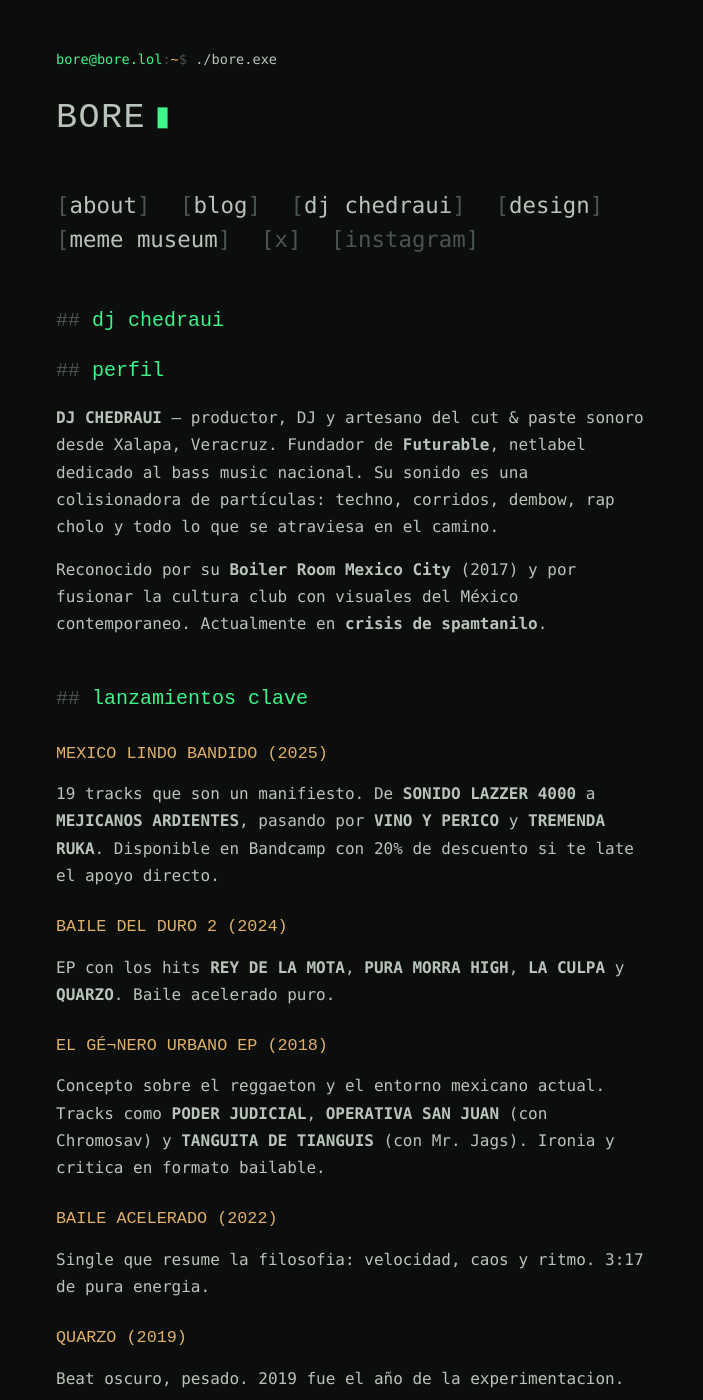
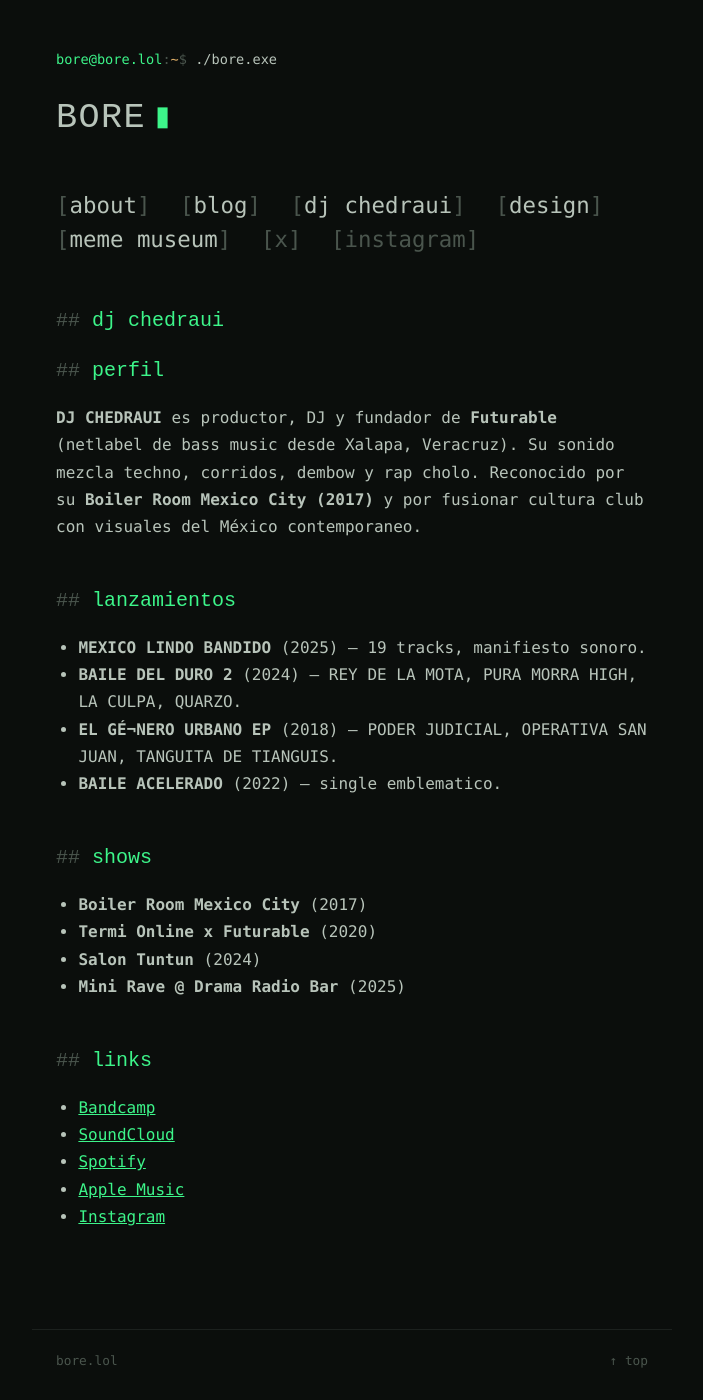
Before and after one commit to alfredismo/bore.lol, a Jekyll site: the page built from music.md, in a window 1280 px wide and 1400 px high. Shown: the whole window, without its empty margins (288-991 px from the left). Built offline with Jekyll 4.4.1, drawn with Linux system fonts in a browser that asks for light colours; some web fonts are replaced; some of the changed text lies outside the part shown.

Commit message:
music.md en tercera persona, info sintetizada

```diff
--- a/music.md
+++ b/music.md
@@ -5,59 +5,31 @@
 
 <section>
 <h2>perfil</h2>
-<p><strong>DJ CHEDRAUI</strong> — productor, DJ y artesano del cut & paste sonoro desde Xalapa, Veracruz. Fundador de <strong>Futurable</strong>, netlabel dedicado al bass music nacional. Su sonido es una colisionadora de partículas: techno, corridos, dembow, rap cholo y todo lo que se atraviesa en el camino.</p>
-
-<p>Reconocido por su <strong>Boiler Room Mexico City</strong> (2017) y por fusionar la cultura club con visuales del México contemporaneo. Actualmente en <strong>crisis de spamtanilo</strong>.</p>
+<p><strong>DJ CHEDRAUI</strong> es productor, DJ y fundador de <strong>Futurable</strong> (netlabel de bass music desde Xalapa, Veracruz). Su sonido mezcla techno, corridos, dembow y rap cholo. Reconocido por su <strong>Boiler Room Mexico City (2017)</strong> y por fusionar cultura club con visuales del México contemporaneo.</p>
 </section>
 
 <section>
-<h2>lanzamientos clave</h2>
-
-<h3>MEXICO LINDO BANDIDO (2025)</h3>
-<p>19 tracks que son un manifiesto. De <strong>SONIDO LAZZER 4000</strong> a <strong>MEJICANOS ARDIENTES</strong>, pasando por <strong>VINO Y PERICO</strong> y <strong>TREMENDA RUKA</strong>. Disponible en Bandcamp con 20% de descuento si te late el apoyo directo.</p>
-
-<h3>BAILE DEL DURO 2 (2024)</h3>
-<p>EP con los hits <strong>REY DE LA MOTA</strong>, <strong>PURA MORRA HIGH</strong>, <strong>LA CULPA</strong> y <strong>QUARZO</strong>. Baile acelerado puro.</p>
-
-<h3>EL GÉ¬NERO URBANO EP (2018)</h3>
-<p>Concepto sobre el reggaeton y el entorno mexicano actual. Tracks como <strong>PODER JUDICIAL</strong>, <strong>OPERATIVA SAN JUAN</strong> (con Chromosav) y <strong>TANGUITA DE TIANGUIS</strong> (con Mr. Jags). Ironia y critica en formato bailable.</p>
-
-<h3>BAILE ACELERADO (2022)</h3>
-<p>Single que resume la filosofia: velocidad, caos y ritmo. 3:17 de pura energia.</p>
-
-<h3>QUARZO (2019)</h3>
-<p>Beat oscuro, pesado. 2019 fue el año de la experimentacion.</p>
-</section>
-
-<section>
-<h2>shows importantes</h2>
-
+<h2>lanzamientos</h2>
 <ul>
-<li><strong>Boiler Room Mexico City</strong> (2017) — set vital cerrando la noche de Mexican juke. Tracklist disponible en SoundCloud.</li>
-<li><strong>Termi Online x Futurable</strong> (2020) — mini rave digital durante la pandemia. Resistencia cultural en formato streaming.</li>
-<li><strong>Salon Tuntun</strong> (2024) — presentacion del nuevo material en vivo.</li>
-<li><strong>Mini Rave @ Drama Radio Bar</strong> (2025) — sesion de agosto con la nueva onda.</li>
+<li><strong>MEXICO LINDO BANDIDO</strong> (2025) — 19 tracks, manifiesto sonoro.</li>
+<li><strong>BAILE DEL DURO 2</strong> (2024) — REY DE LA MOTA, PURA MORRA HIGH, LA CULPA, QUARZO.</li>
+<li><strong>EL GÉ¬NERO URBANO EP</strong> (2018) — PODER JUDICIAL, OPERATIVA SAN JUAN, TANGUITA DE TIANGUIS.</li>
+<li><strong>BAILE ACELERADO</strong> (2022) — single emblematico.</li>
 </ul>
 </section>
 
 <section>
-<h2>discografia completa</h2>
-
-<p>19 releases en Bandcamp, incluyendo:</p>
+<h2>shows</h2>
 <ul>
-<li>CHATGPT BLENDS (MALANDRO Y CLUBERO VERSION)</li>
-<li>Ahora Todos Mis Haters Quieren Llamarse DJ Shitcoin Vol. 03</li>
-<li>BELLAKEO LOCAL</li>
-<li>ONE FOR EL VILLANO</li>
-<li>CLUB PACK VOL. 02</li>
-<li>MILLENNIAL BLENDS EXTRA PACK BONUS FINAL</li>
-<li>funky mixes, remixes, blends y vips (2021)</li>
+<li><strong>Boiler Room Mexico City</strong> (2017)</li>
+<li><strong>Termi Online x Futurable</strong> (2020)</li>
+<li><strong>Salon Tuntun</strong> (2024)</li>
+<li><strong>Mini Rave @ Drama Radio Bar</strong> (2025)</li>
 </ul>
 </section>
 
 <section>
 <h2>links</h2>
-
 <ul>
 <li><a href="https://djchedraui.bandcamp.com/">Bandcamp</a></li>
 <li><a href="https://soundcloud.com/djchedraui">SoundCloud</a></li>
```
